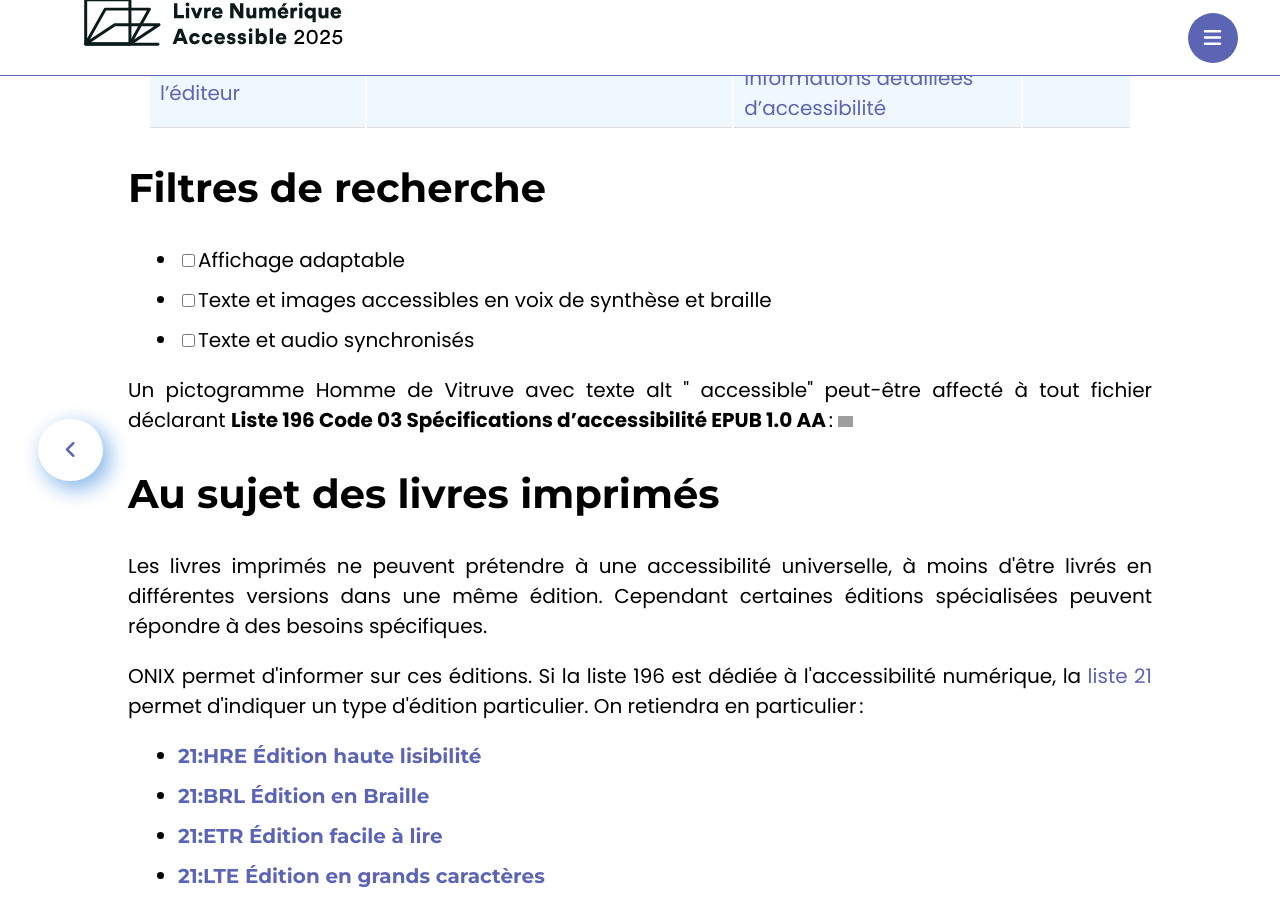
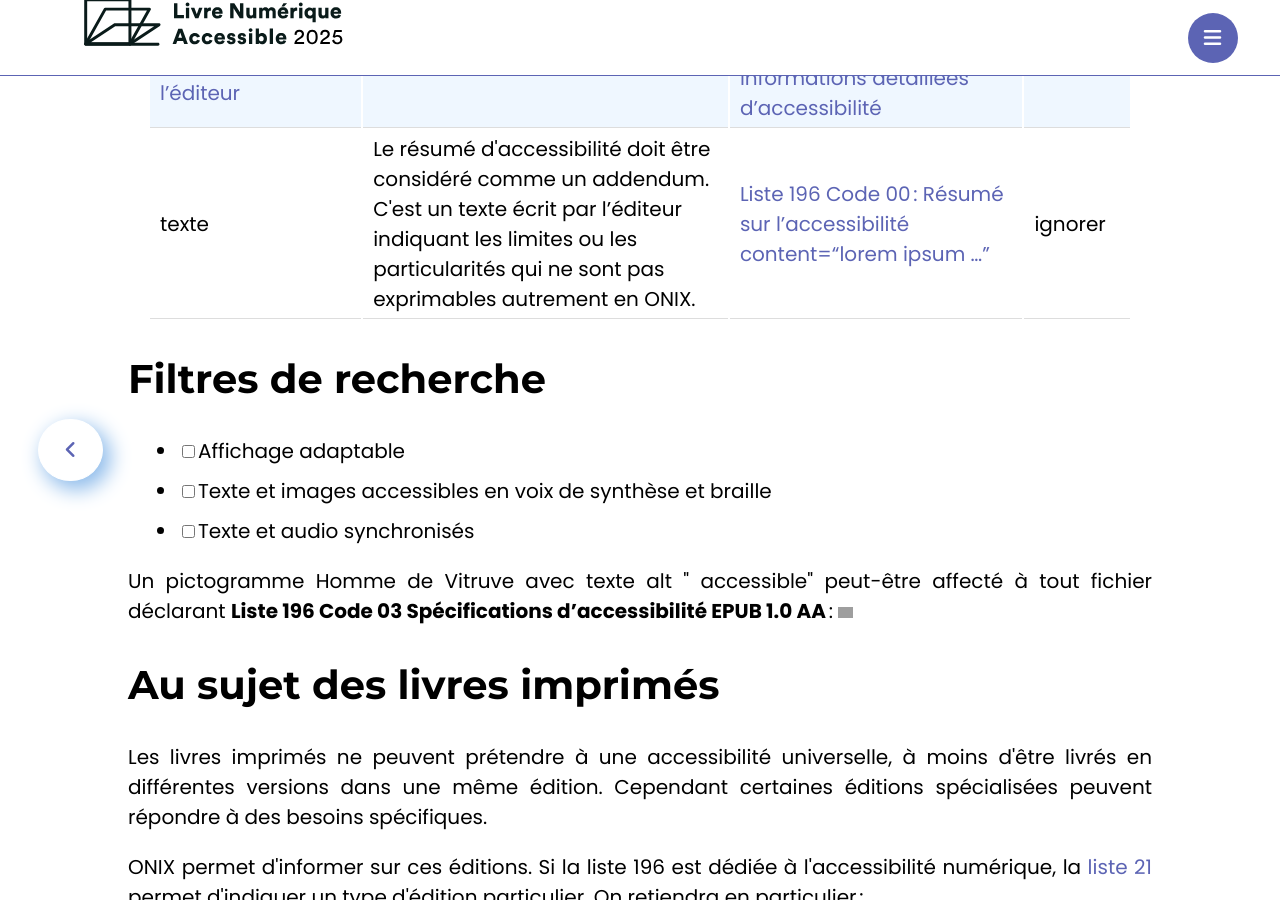
Before and after one commit to edition-accessible/lina25, a Jekyll site: the page built from ressources/Informer.md, in a window 1280 px wide and 900 px high, scrolled down 8340 px. Built offline with Jekyll 4.4.1, drawn with Linux system fonts in a browser that asks for light colours; nearby versions of some CDN libraries; comment, search, counter and statistics services are not loaded; grey boxes are pictures that could not be loaded.

Commit message:
Update Informer.md

```diff
--- a/ressources/Informer.md
+++ b/ressources/Informer.md
@@ -357,6 +357,12 @@ Ces informations de premier niveau constituent les fonctionnalités cruciales po
 <td><a href="https://ns.editeur.org/onix/fr/196/96">Liste 196 code 96 Page web de l’éditeur pour les informations détaillées d’accessibilité</a></td>
 <td>ignorer</td>
 </tr>
+<tr>
+<td>texte</td>
+<td>Le résumé d'accessibilité doit être considéré comme un addendum. C'est un texte écrit par l’éditeur indiquant les limites ou les particularités qui ne sont pas exprimables autrement en ONIX.</td>
+<td><a href="https://ns.editeur.org/onix/fr/196/00">Liste 196 Code 00&#8239;: Résumé sur l’accessibilité content=“lorem ipsum …”</a></td>
+<td>ignorer</td>
+</tr>
 </tbody>
 </table>
 </section>
```
